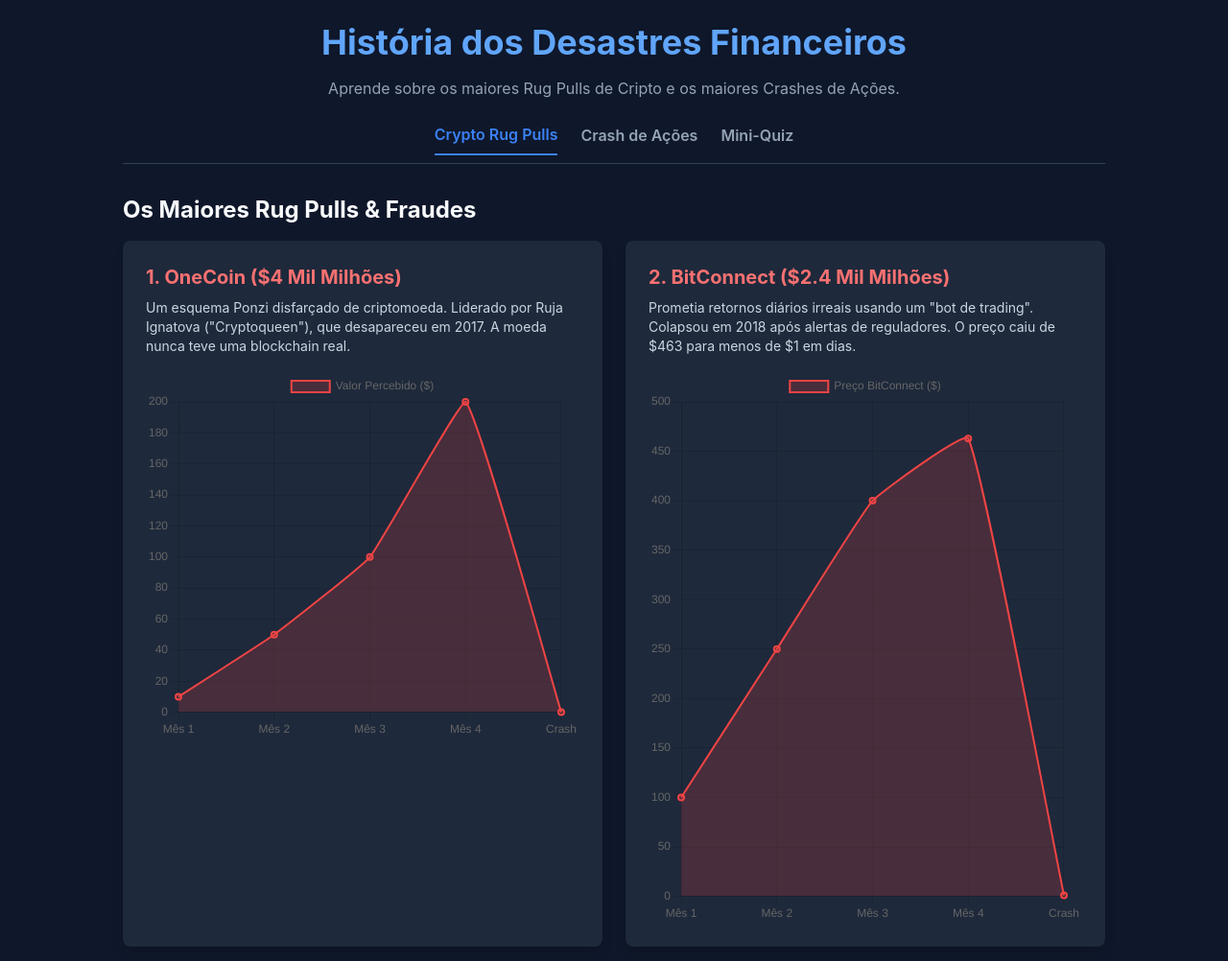
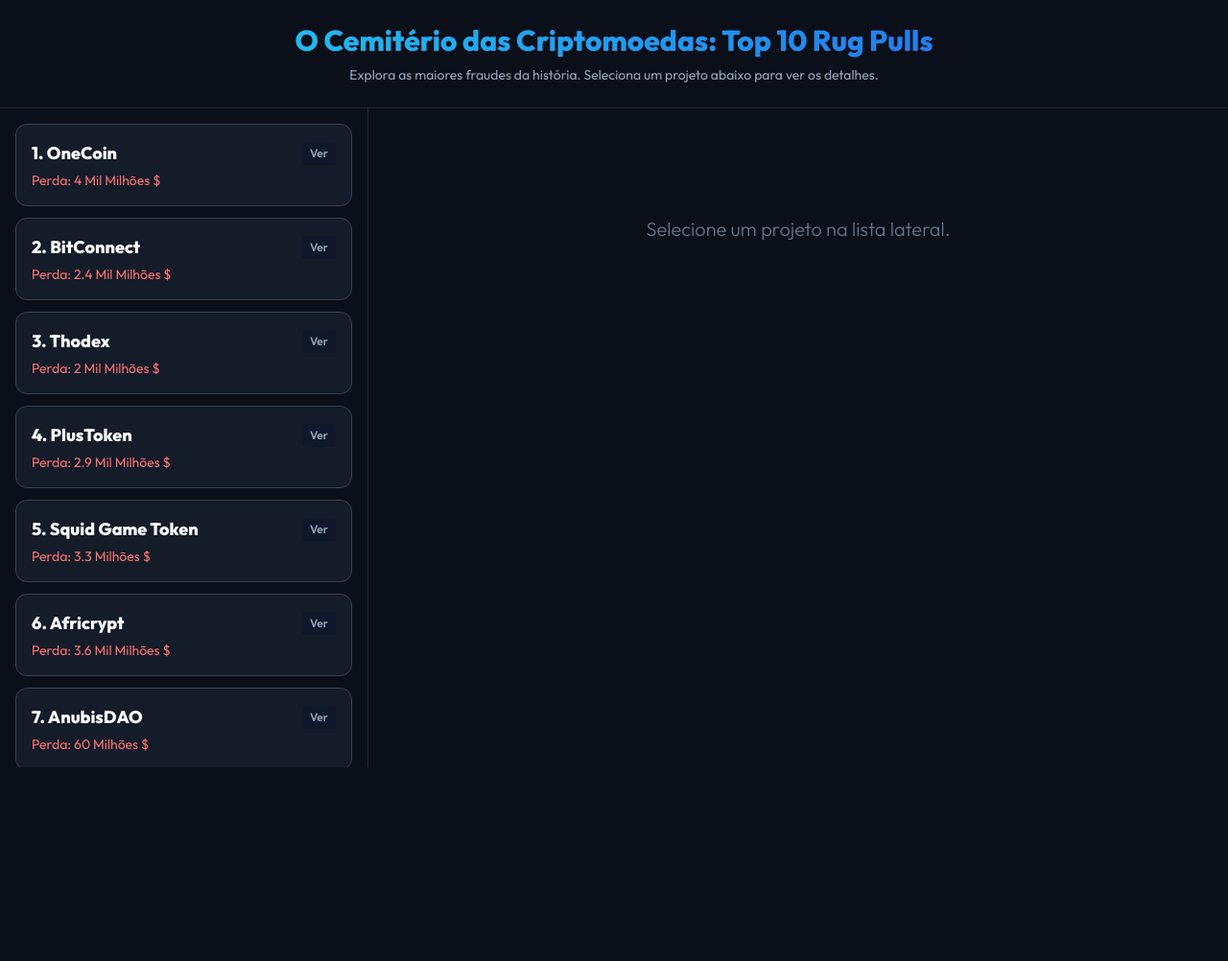
Before and after one commit to phythecreator/crypto, a plain HTML site: page index.html in a window 1280 px wide. Shown: the whole page at 96% size. After the commit the page ends 800 px from the top, so only its background shows below. Drawn offline with nearby package versions, Linux system fonts and the light colour scheme; animation ran at ten frames a second.

Commit message:
Update index.html

```diff
--- a/index.html
+++ b/index.html
@@ -3,149 +3,211 @@
 <head>
     <meta charset="UTF-8">
     <meta name="viewport" content="width=device-width, initial-scale=1.0">
-    <title>Desastres Financeiros: Crypto & Ações</title>
+    <title>Top 10 Crypto Rug Pulls</title>
     <script src="https://cdn.tailwindcss.com"></script>
     <script src="https://cdn.jsdelivr.net/npm/chart.js"></script>
     <style>
-        body { font-family: 'Inter', sans-serif; background-color: #0f172a; color: #f8fafc; }
-        .hidden { display: none; }
-        .tab-active { border-bottom: 2px solid #3b82f6; color: #3b82f6; }
+        @import url('https://fonts.googleapis.com/css2?family=Outfit:wght@300;400;600;800&display=swap');
+        body { font-family: 'Outfit', sans-serif; background-color: #0b0f19; color: #e2e8f0; }
+        .glass-panel { background: rgba(30, 41, 59, 0.7); backdrop-filter: blur(10px); border: 1px solid rgba(255, 255, 255, 0.1); }
+        /* Scrollbar customizada para a lista lateral */
+        ::-webkit-scrollbar { width: 6px; }
+        ::-webkit-scrollbar-track { background: #0b0f19; }
+        ::-webkit-scrollbar-thumb { background: #3b82f6; border-radius: 10px; }
     </style>
 </head>
-<body class="p-6">
+<body class="h-screen flex flex-col overflow-hidden">
 
-    <header class="max-w-5xl mx-auto mb-8 text-center">
-        <h1 class="text-4xl font-bold mb-4 text-blue-400">História dos Desastres Financeiros</h1>
-        <p class="text-slate-400">Aprende sobre os maiores Rug Pulls de Cripto e os maiores Crashes de Ações.</p>
-
-        <nav class="mt-6 flex justify-center space-x-6 border-b border-slate-700 pb-2">
-            <button onclick="showTab('crypto')" id="btn-crypto" class="tab-active pb-2 font-semibold hover:text-blue-300 transition">Crypto Rug Pulls</button>
-            <button onclick="showTab('stocks')" id="btn-stocks" class="pb-2 font-semibold text-slate-400 hover:text-blue-300 transition">Crash de Ações</button>
-            <button onclick="showTab('quiz')" id="btn-quiz" class="pb-2 font-semibold text-slate-400 hover:text-blue-300 transition">Mini-Quiz</button>
-        </nav>
+    <header class="p-6 border-b border-slate-800 shrink-0">
+        <h1 class="text-3xl font-extrabold text-transparent bg-clip-text bg-gradient-to-r from-cyan-400 to-blue-600 text-center">
+            O Cemitério das Criptomoedas: Top 10 Rug Pulls
+        </h1>
+        <p class="text-center text-slate-400 mt-2 text-sm">Explora as maiores fraudes da história. Seleciona um projeto abaixo para ver os detalhes.</p>
     </header>
 
-    <main class="max-w-5xl mx-auto">
+    <main class="flex-1 flex overflow-hidden">
 
-        <section id="crypto">
-            <h2 class="text-2xl font-bold mb-4">Os Maiores Rug Pulls & Fraudes</h2>
-            <div class="grid grid-cols-1 md:grid-cols-2 gap-6">
-                <div class="bg-slate-800 p-6 rounded-lg shadow-lg">
-                    <h3 class="text-xl font-bold text-red-400">1. OneCoin ($4 Mil Milhões)</h3>
-                    <p class="text-slate-300 mt-2 text-sm">Um esquema Ponzi disfarçado de criptomoeda. Liderado por Ruja Ignatova ("Cryptoqueen"), que desapareceu em 2017. A moeda nunca teve uma blockchain real.</p>
-                    <canvas id="chartOneCoin" class="mt-4 w-full h-48"></canvas>
+        <aside class="w-1/3 max-w-sm border-r border-slate-800 overflow-y-auto p-4 space-y-3" id="rugPullList">
+            </aside>
+
+        <section class="flex-1 p-8 overflow-y-auto relative flex justify-center items-start">
+            <div id="detailsPanel" class="glass-panel p-8 rounded-2xl w-full max-w-3xl hidden shadow-2xl">
+
+                <div class="flex justify-between items-start mb-6 border-b border-slate-700 pb-4">
+                    <div>
+                        <h2 id="rpName" class="text-4xl font-bold text-white mb-2">Nome</h2>
+                        <span id="rpLoss" class="px-3 py-1 bg-red-500/20 text-red-400 rounded-full font-semibold text-sm border border-red-500/30">Perda: $0</span>
+                    </div>
+                    <div class="w-48 h-24 bg-slate-900 rounded-lg p-2 border border-slate-700">
+                        <canvas id="miniChart"></canvas>
+                    </div>
                 </div>
-                <div class="bg-slate-800 p-6 rounded-lg shadow-lg">
-                    <h3 class="text-xl font-bold text-red-400">2. BitConnect ($2.4 Mil Milhões)</h3>
-                    <p class="text-slate-300 mt-2 text-sm">Prometia retornos diários irreais usando um "bot de trading". Colapsou em 2018 após alertas de reguladores. O preço caiu de $463 para menos de $1 em dias.</p>
-                    <canvas id="chartBCC" class="mt-4 w-full h-48"></canvas>
+
+                <div class="space-y-6">
+                    <div>
+                        <h3 class="text-cyan-400 font-semibold uppercase tracking-wider text-sm mb-1">Quem está por trás?</h3>
+                        <p id="rpWho" class="text-lg bg-slate-800/50 p-3 rounded border border-slate-700"></p>
+                    </div>
+
+                    <div>
+                        <h3 class="text-cyan-400 font-semibold uppercase tracking-wider text-sm mb-1">O que aconteceu?</h3>
+                        <p id="rpStory" class="text-slate-300 leading-relaxed"></p>
+                    </div>
+
+                    <div class="grid grid-cols-2 gap-4 mt-6">
+                        <div class="bg-slate-800/80 p-4 rounded-lg text-center border border-slate-700">
+                            <span class="block text-slate-400 text-sm">Preço Máximo</span>
+                            <span id="rpPeak" class="text-2xl font-bold text-green-400"></span>
+                        </div>
+                        <div class="bg-slate-800/80 p-4 rounded-lg text-center border border-slate-700">
+                            <span class="block text-slate-400 text-sm">Preço Pós-Crash</span>
+                            <span id="rpCrash" class="text-2xl font-bold text-red-500"></span>
+                        </div>
+                    </div>
                 </div>
+
+            </div>
+
+            <div id="emptyState" class="text-slate-500 text-xl font-light mt-20">
+                Selecione um projeto na lista lateral.
             </div>
         </section>
-
-        <section id="stocks" class="hidden">
-            <h2 class="text-2xl font-bold mb-4">Quedas Históricas de Ações (Últimos 20 anos)</h2>
-            <div class="grid grid-cols-1 md:grid-cols-2 gap-6">
-                <div class="bg-slate-800 p-6 rounded-lg shadow-lg">
-                    <h3 class="text-xl font-bold text-red-400">Lehman Brothers (2008)</h3>
-                    <p class="text-slate-300 mt-2 text-sm">O 4º maior banco de investimento dos EUA declarou falência devido à crise do subprime. As ações caíram de $86 para zero, desencadeando a crise global.</p>
-                    <canvas id="chartLehman" class="mt-4 w-full h-48"></canvas>
-                </div>
-                <div class="bg-slate-800 p-6 rounded-lg shadow-lg">
-                    <h3 class="text-xl font-bold text-red-400">Wirecard (2020)</h3>
-                    <p class="text-slate-300 mt-2 text-sm">Gigante alemã de pagamentos que falsificou as suas contas, declarando 1.9 mil milhões de euros que não existiam. As ações colapsaram 99% em poucos dias.</p>
-                    <canvas id="chartWirecard" class="mt-4 w-full h-48"></canvas>
-                </div>
-            </div>
-        </section>
-
-        <section id="quiz" class="hidden bg-slate-800 p-8 rounded-lg shadow-lg">
-            <h2 class="text-2xl font-bold mb-6">Mini-Quiz de Conhecimento</h2>
-            <form id="quizForm" onsubmit="submitQuiz(event)">
-                <div class="mb-4">
-                    <p class="font-semibold mb-2">1. O que é um "Rug Pull" em Cripto?</p>
-                    <label class="block text-slate-300"><input type="radio" name="q1" value="a" class="mr-2">Uma estratégia de investimento a longo prazo.</label>
-                    <label class="block text-slate-300"><input type="radio" name="q1" value="b" class="mr-2">Quando os criadores abandonam o projeto e fogem com o dinheiro.</label>
-                </div>
-                <div class="mb-6">
-                    <p class="font-semibold mb-2">2. Qual foi o principal motivo da queda do Lehman Brothers em 2008?</p>
-                    <label class="block text-slate-300"><input type="radio" name="q2" value="a" class="mr-2">A crise das hipotecas subprime (imobiliário).</label>
-                    <label class="block text-slate-300"><input type="radio" name="q2" value="b" class="mr-2">Um ataque de hackers aos seus servidores.</label>
-                </div>
-                <button type="submit" class="bg-blue-600 hover:bg-blue-500 text-white font-bold py-2 px-4 rounded transition">Ver Resultado</button>
-            </form>
-            <div id="quizResult" class="mt-4 text-xl font-bold hidden"></div>
-        </section>
-
     </main>
 
     <script>
-        // Função para alternar entre as abas
-        function showTab(tabName) {
-            document.getElementById('crypto').classList.add('hidden');
-            document.getElementById('stocks').classList.add('hidden');
-            document.getElementById('quiz').classList.add('hidden');
+        // Dados dos 10 Maiores Rug Pulls / Fraudes
+        const rugPulls = [
+            {
+                name: "OneCoin", loss: "4 Mil Milhões $", peak: "$29.95 (Falso)", crash: "$0.00",
+                who: "Ruja Ignatova ('Cryptoqueen')",
+                story: "Vendido como a 'assassina do Bitcoin', o OneCoin nunca teve sequer uma blockchain verdadeira. Era um esquema em pirâmide multinível clássico. Ruja Ignatova desapareceu em 2017 com milhares de milhões e continua na lista dos mais procurados do FBI.",
+                chartData: [0, 5, 15, 29.95, 0]
+            },
+            {
+                name: "BitConnect", loss: "2.4 Mil Milhões $", peak: "$463.31", crash: "$0.67",
+                who: "Satish Kumbhani & Promotores",
+                story: "Prometia rendimentos garantidos de até 1% ao dia gerados por um misterioso 'bot de trading'. Assim que os reguladores americanos emitiram avisos de que era um esquema Ponzi, os fundadores encerraram a plataforma e o token colapsou em poucas horas.",
+                chartData: [10, 150, 300, 463, 0.67]
+            },
+            {
+                name: "Thodex", loss: "2 Mil Milhões $", peak: "N/A (Cofres da Exchange)", crash: "0 (Fundos Roubados)",
+                who: "Faruk Fatih Özer",
+                story: "Uma das maiores corretoras de criptomoedas da Turquia. Em 2021, a plataforma suspendeu os levantamentos sob a desculpa de uma 'parceria externa'. O CEO fugiu para a Albânia com as chaves das carteiras que continham os fundos de cerca de 400.000 utilizadores.",
+                chartData: [0, 100, 150, 200, 0] // Representação de fundos acumulados vs roubo
+            },
+            {
+                name: "PlusToken", loss: "2.9 Mil Milhões $", peak: "$348.00", crash: "$0.00",
+                who: "Chen Bo e equipa",
+                story: "Uma carteira cripto sul-coreana/chinesa que prometia retornos absurdos. Atraiu milhões de investidores na Ásia. Em 2019, os fundadores tentaram transferir e branquear milhares de Bitcoins e Ethereum antes de serem detidos pelas autoridades.",
+                chartData: [5, 50, 150, 348, 0]
+            },
+            {
+                name: "Squid Game Token", loss: "3.3 Milhões $", peak: "$2,861.80", crash: "$0.0007",
+                who: "Desenvolvedores Anónimos",
+                story: "Aproveitando a febre da série da Netflix, criaram um token de jogo. O contrato tinha uma cláusula 'anti-dump': os utilizadores podiam comprar, mas não vender. O preço disparou para quase 3000 dólares até os criadores drenarem a liquidez (Rug Pull puro).",
+                chartData: [0.01, 10, 500, 2861, 0.0007]
+            },
+            {
+                name: "Africrypt", loss: "3.6 Mil Milhões $", peak: "N/A (Fundos Investidos)", crash: "$0",
+                who: "Irmãos Raees e Ameer Cajee",
+                story: "Os fundadores desta plataforma de investimento sul-africana alegaram que o sistema foi hackeado e pediram aos clientes para não contactarem a polícia para 'não atrasar a recuperação'. Pouco depois, desapareceram com 69.000 Bitcoins.",
+                chartData: [0, 20, 50, 100, 0]
+            },
+            {
+                name: "AnubisDAO", loss: "60 Milhões $", peak: "$1,000+ (Estimado)", crash: "$0.00",
+                who: "Desenvolvedores Anónimos",
+                story: "Promovido como uma bifurcação do OlympusDAO usando a imagem do Deus Anúbis (com aspeto de cão). Arrecadaram 60 milhões de dólares em Ethereum numa venda inicial. Apenas 20 horas depois, todos os fundos foram drenados da pool de liquidez.",
+                chartData: [0, 500, 1000, 1000, 0]
+            },
+            {
+                name: "Snowdog DAO", loss: "30 Milhões $", peak: "$1,200.00", crash: "$54.00",
+                who: "Equipa Anónima",
+                story: "Prometeram um 'buyback' (recompra) massivo durante 8 dias. No momento em que o buyback aconteceu, uma única carteira (provavelmente dos criadores) conseguiu vender os seus tokens antes de toda a gente, drenando o dinheiro que supostamente ia salvar o projeto.",
+                chartData: [100, 300, 800, 1200, 54]
+            },
+            {
+                name: "Frosties (NFT)", loss: "1.1 Milhões $", peak: "0.04 ETH (Mint)", crash: "0.00 ETH",
+                who: "Ethan Nguyen & Andre Llacuna",
+                story: "Um projeto de NFTs que prometia jogos, merchandise e recompensas. Logo após venderem todos os 8.888 NFTs (arrecadando mais de 1 milhão de dólares), desativaram o Discord e o site, transferindo os fundos para várias carteiras. Foram mais tarde presos.",
+                chartData: [0, 0.01, 0.02, 0.04, 0]
+            },
+            {
+                name: "Mutant Ape Planet", loss: "2.9 Milhões $", peak: "Centenas de dólares/NFT", crash: "Quase $0",
+                who: "Aurelien Michel",
+                story: "O criador lançou uma coleção de NFTs imitando os famosos Bored Apes, prometendo passatempos, tokens e produtos físicos. Após embolsar quase 3 milhões de dólares, admitiu na comunidade: 'Nós não planeávamos fazer um rug pull, mas a comunidade tornou-se tóxica'. Foi preso em Nova Iorque.",
+                chartData: [0, 50, 150, 300, 0]
+            }
+        ];
 
-            document.getElementById('btn-crypto').classList.remove('tab-active', 'text-blue-400');
-            document.getElementById('btn-stocks').classList.remove('tab-active', 'text-blue-400');
-            document.getElementById('btn-quiz').classList.remove('tab-active', 'text-blue-400');
+        let currentChart = null;
 
-            document.getElementById(tabName).classList.remove('hidden');
-            document.getElementById('btn-' + tabName).classList.add('tab-active');
-            document.getElementById('btn-' + tabName).style.color = '#3b82f6';
+        // Gerar a lista lateral
+        const listContainer = document.getElementById('rugPullList');
+        rugPulls.forEach((item, index) => {
+            const btn = document.createElement('button');
+            btn.className = "w-full text-left p-4 rounded-xl bg-slate-800/50 hover:bg-slate-700/80 border border-slate-700 hover:border-cyan-500 transition duration-300 group";
+            btn.innerHTML = `
+                <div class="flex justify-between items-center">
+                    <span class="font-bold text-lg text-white group-hover:text-cyan-400 transition">${index + 1}. ${item.name}</span>
+                    <span class="text-xs font-semibold px-2 py-1 bg-slate-900 rounded text-slate-400">Ver</span>
+                </div>
+                <div class="text-sm text-red-400 mt-1">Perda: ${item.loss}</div>
+            `;
+            btn.onclick = () => showDetails(index);
+            listContainer.appendChild(btn);
+        });
+
+        function showDetails(index) {
+            const item = rugPulls[index];
+
+            // Mostrar painel, esconder estado vazio
+            document.getElementById('emptyState').classList.add('hidden');
+            document.getElementById('detailsPanel').classList.remove('hidden');
+
+            // Preencher dados
+            document.getElementById('rpName').innerText = item.name;
+            document.getElementById('rpLoss').innerText = "Perda Total: " + item.loss;
+            document.getElementById('rpWho').innerText = item.who;
+            document.getElementById('rpStory').innerText = item.story;
+            document.getElementById('rpPeak').innerText = item.peak;
+            document.getElementById('rpCrash').innerText = item.crash;
+
+            // Atualizar Gráfico Pequeno
+            drawMiniChart(item.chartData);
         }
 
-        // Função para desenhar os gráficos simulados
-        function drawChart(canvasId, label, dataPoints, color) {
-            const ctx = document.getElementById(canvasId).getContext('2d');
-            new Chart(ctx, {
+        function drawMiniChart(dataPoints) {
+            const ctx = document.getElementById('miniChart').getContext('2d');
+
+            // Destruir gráfico anterior se existir
+            if(currentChart) { currentChart.destroy(); }
+
+            currentChart = new Chart(ctx, {
                 type: 'line',
                 data: {
-                    labels: ['Mês 1', 'Mês 2', 'Mês 3', 'Mês 4', 'Crash'],
+                    labels: ['Início', 'Hype', 'FOMO', 'Pico Máximo', 'Crash'],
                     datasets: [{
-                        label: label,
                         data: dataPoints,
-                        borderColor: color,
-                        backgroundColor: color + '33',
+                        borderColor: '#ef4444', // Vermelho para dar ênfase ao crash
+                        backgroundColor: 'rgba(239, 68, 68, 0.1)',
                         borderWidth: 2,
+                        pointRadius: [0, 0, 0, 3, 3], // Mostrar pontos só no pico e no fim
+                        pointBackgroundColor: '#fff',
                         fill: true,
-                        tension: 0.1
+                        tension: 0.3
                     }]
                 },
-                options: { responsive: true, maintainAspectRatio: false }
+                options: {
+                    responsive: true,
+                    maintainAspectRatio: false,
+                    plugins: { legend: { display: false }, tooltip: { enabled: false } }, // Sem legendas para ficar super limpo
+                    scales: {
+                        x: { display: false }, // Esconder eixo X
+                        y: { display: false }  // Esconder eixo Y
+                    },
+                    layout: { padding: 5 }
+                }
             });
-        }
-
-        // Inicializar os Gráficos
-        window.onload = function() {
-            // Cripto: Gráficos de colapso rápido
-            drawChart('chartOneCoin', 'Valor Percebido ($)', [10, 50, 100, 200, 0], '#ef4444');
-            drawChart('chartBCC', 'Preço BitConnect ($)', [100, 250, 400, 463, 1], '#ef4444');
-            // Ações: Gráficos de colapso
-            drawChart('chartLehman', 'Ações Lehman ($)', [80, 85, 82, 60, 0.1], '#f59e0b');
-            drawChart('chartWirecard', 'Ações Wirecard (€)', [140, 135, 104, 90, 1], '#f59e0b');
-        };
-
-        // Lógica do Quiz
-        function submitQuiz(event) {
-            event.preventDefault();
-            let score = 0;
-            const q1 = document.querySelector('input[name="q1"]:checked');
-            const q2 = document.querySelector('input[name="q2"]:checked');
-
-            if (q1 && q1.value === 'b') score++;
-            if (q2 && q2.value === 'a') score++;
-
-            const resultDiv = document.getElementById('quizResult');
-            resultDiv.classList.remove('hidden');
-
-            if (score === 2) {
-                resultDiv.innerText = "🎉 Perfeito! Acertaste 2/2. Estás pronto para sobreviver no mercado!";
-                resultDiv.className = "mt-4 text-xl font-bold text-green-400";
-            } else {
-                resultDiv.innerText = `Acertaste ${score}/2. Continua a estudar os mercados!`;
-                resultDiv.className = "mt-4 text-xl font-bold text-yellow-400";
-            }
         }
     </script>
 </body>
```
